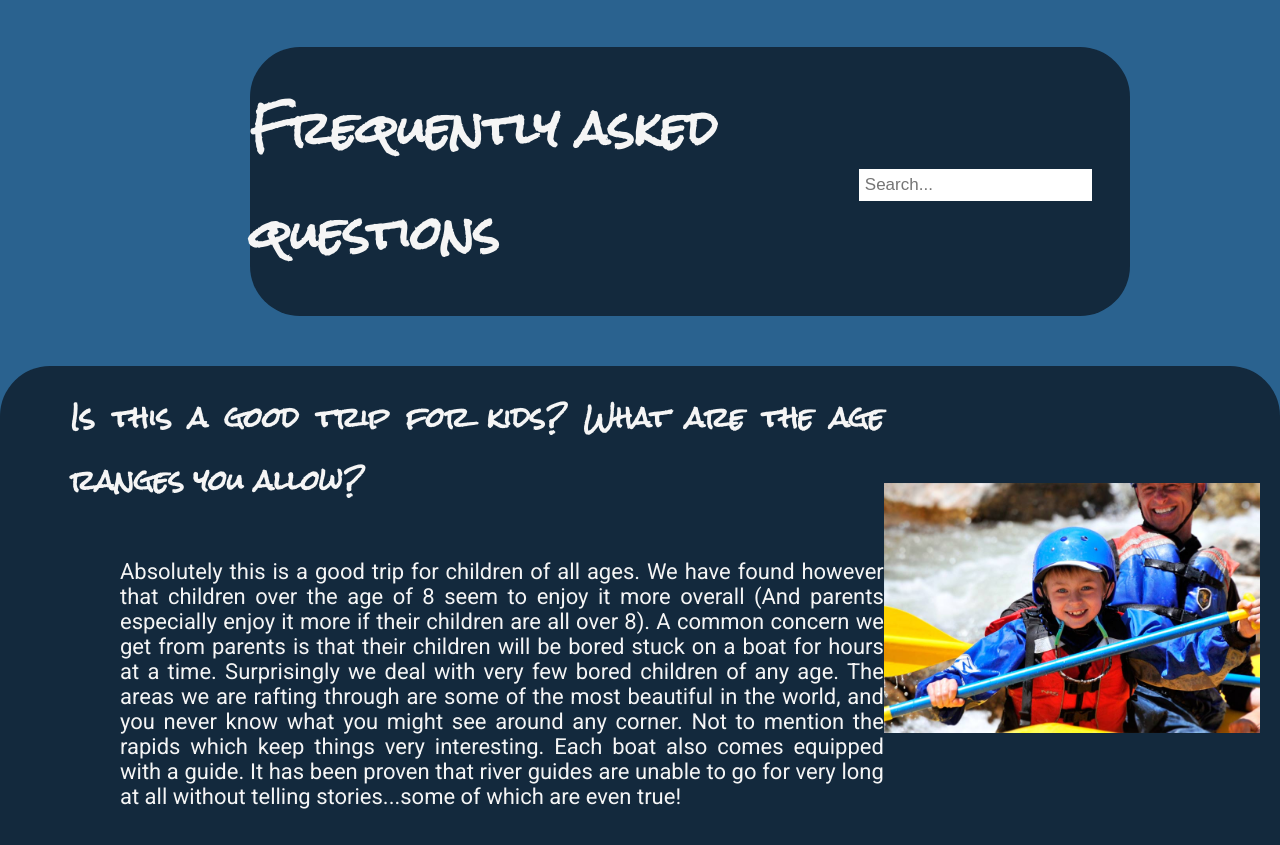
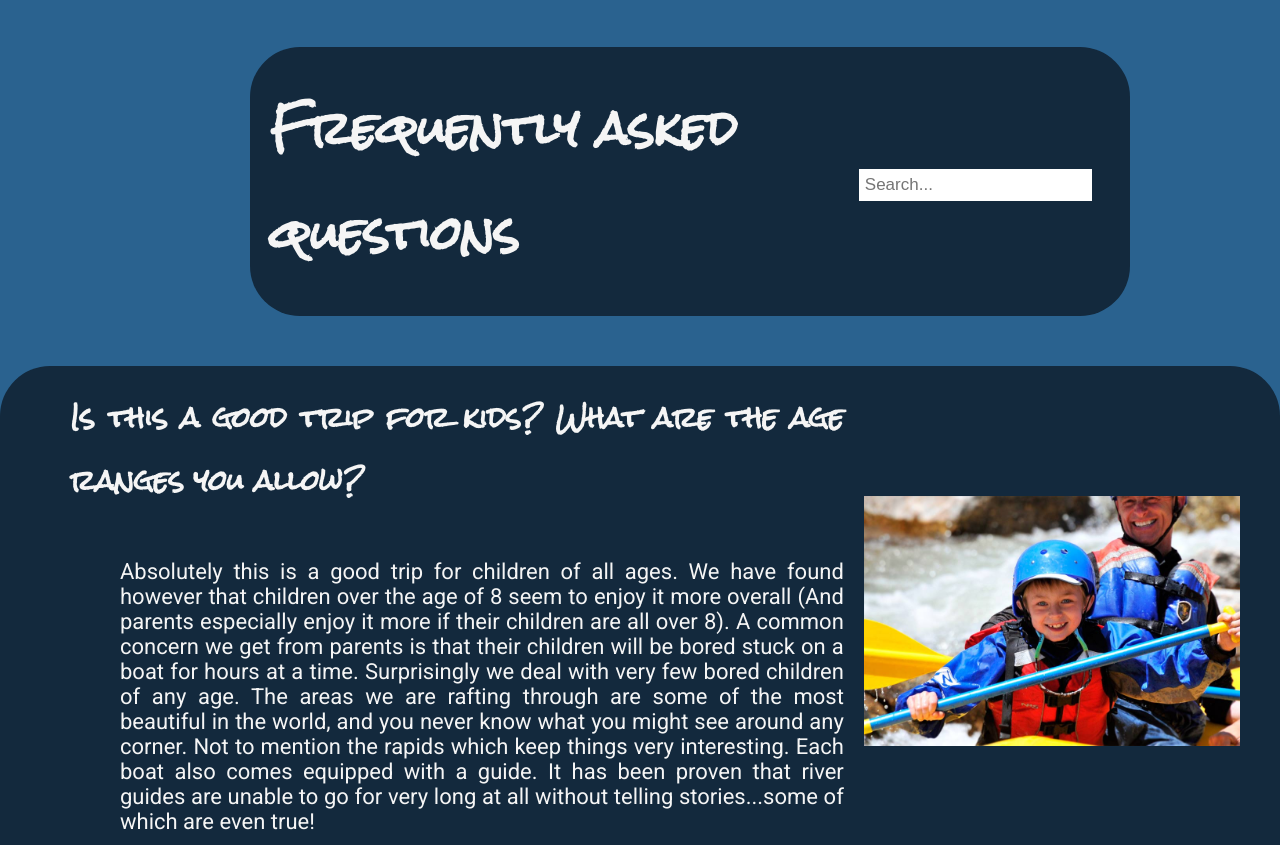
Before and after one commit to angeldavidorozco/wdd130, a plain HTML site: page wwr/q_a.html in a window 1280 px wide. Shown: the part 129-974 px from the top of the page. Drawn offline with Linux system fonts and the light colour scheme.

Commit message:
adjusted for screen

```diff
--- a/wwr/styles/style.css
+++ b/wwr/styles/style.css
@@ -260,6 +260,7 @@ h2 {
     text-align: left;
     display: flex;
     font-family: 'Rock Salt', 'Bradley Hand', sans-serif;
+    margin-left: 20px;
 
 
   }
@@ -282,6 +283,7 @@ h2 {
     display: grid;
     grid-template-columns: 3fr 1fr;
     grid-template-rows: auto;
+    grid-column-gap: 20px;
 
     padding: 20px;
     background-color: #13293d;
@@ -316,6 +318,7 @@ h2 {
     align-self: center;
     height: 250px;
     width: auto;
+    margin-right: 20px;
 }
 
 
```
